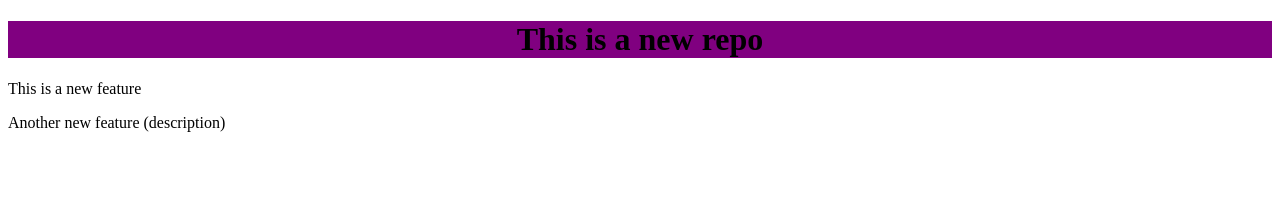
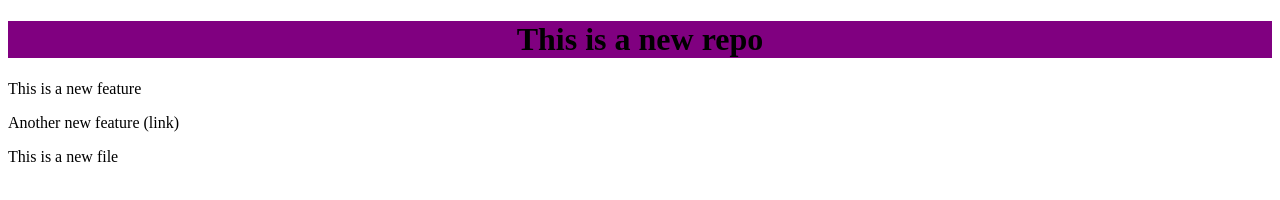
Before and after one commit to irkghub/localRepo, a plain HTML site: page index.html in a window 1280 px wide. Drawn offline with Linux system fonts and the light colour scheme.

Commit message:
add two lines

```diff
--- a/index.html
+++ b/index.html
@@ -14,6 +14,7 @@
 <body>
     <h1>This is a new repo</h1>
     <p>This is a new feature</p>
-    <p>Another new feature (description)</p>
+    <p>Another new feature (link)</p>
+    <p>This is a new file</p>
 </body>
 </html>
```
